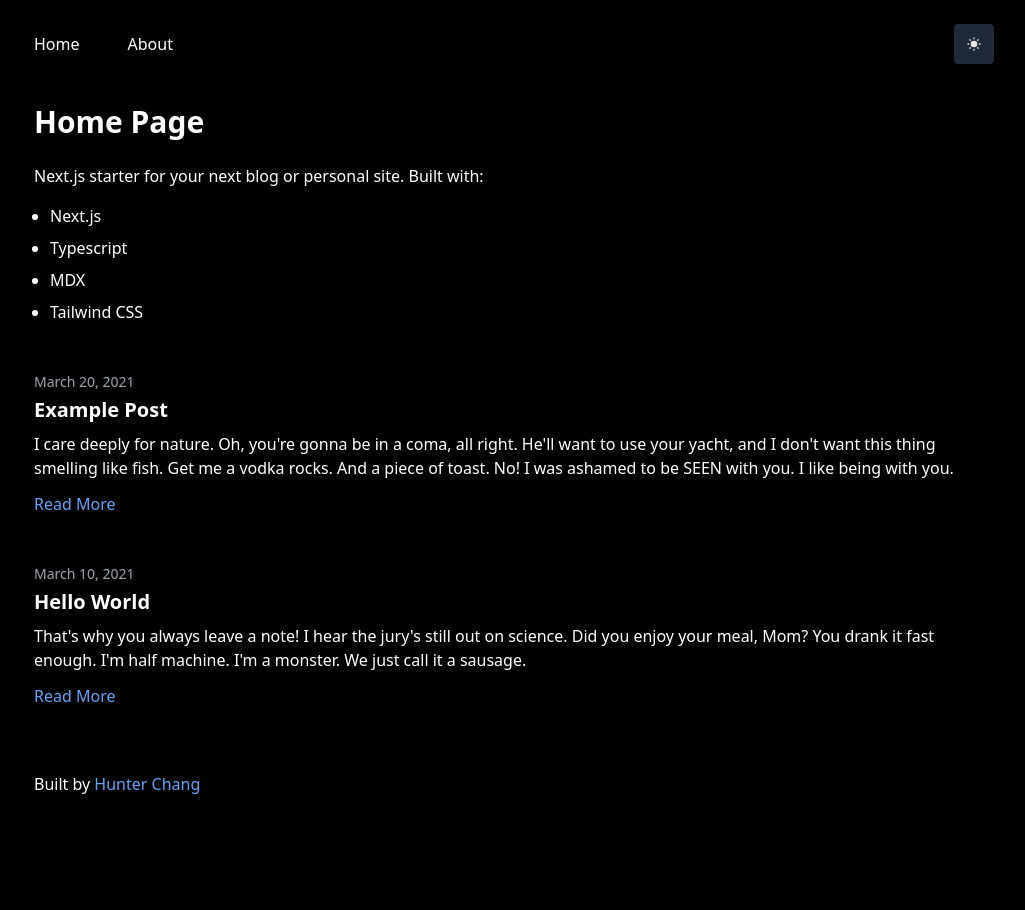
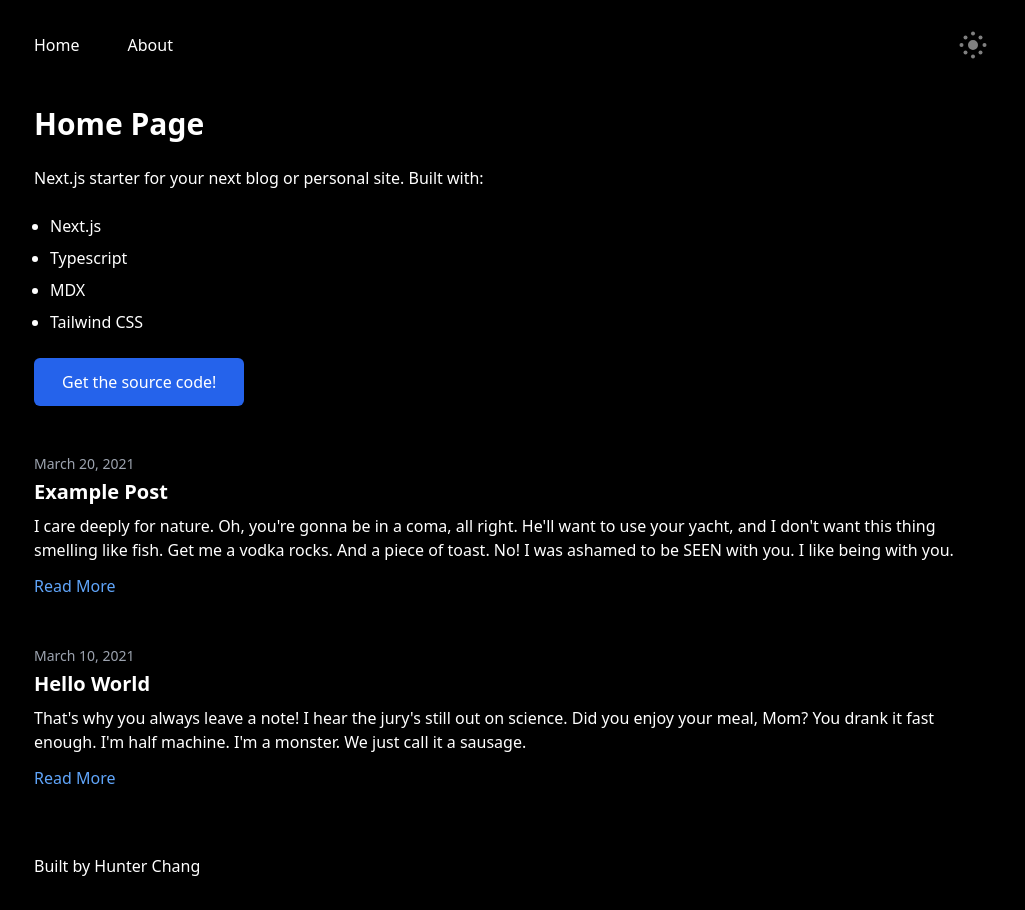
Before and after one commit to ts-ua/Next-Shadcn-boilerplate, a Next.js app: page / in a window 1280 px wide. Shown: the whole page, without its empty margins (126-1151 px from the left). Before the commit the page ends 828 px from the top, so only its background shows below. Built offline with nearby package versions, Linux system fonts and the light colour scheme.

Commit message:
feat(theme): upgrade the theme toggle button

```diff
--- a/components/Layout.tsx
+++ b/components/Layout.tsx
@@ -4,6 +4,7 @@
 import React from 'react';
 import { PostType } from '../types/post';
 import Navigation from './Navigation';
+import ThemeSwitch from './ThemeSwitch';
 
 export interface MetaProps
   extends Pick<PostType, 'date' | 'description' | 'image' | 'title'> {
@@ -65,38 +66,12 @@
         <div className="max-w-5xl px-8 mx-auto">
           <div className="flex items-center justify-between py-6">
             <Navigation />
-            <button
-              aria-label="Toggle Dark Mode"
-              type="button"
-              className="bg-gray-200 dark:bg-gray-800 rounded p-3 h-10 w-10"
-              onClick={() => setTheme(theme === 'dark' ? 'light' : 'dark')}
-            >
-              {mounted && (
-                <svg
-                  xmlns="http://www.w3.org/2000/svg"
-                  viewBox="0 0 24 24"
-                  fill="currentColor"
-                  stroke="currentColor"
-                  className="h-4 w-4 text-gray-800 dark:text-gray-200"
-                >
-                  {theme === 'dark' ? (
-                    <path
-                      strokeLinecap="round"
-                      strokeLinejoin="round"
-                      strokeWidth={2}
-                      d="M12 3v1m0 16v1m9-9h-1M4 12H3m15.364 6.364l-.707-.707M6.343 6.343l-.707-.707m12.728 0l-.707.707M6.343 17.657l-.707.707M16 12a4 4 0 11-8 0 4 4 0 018 0z"
-                    />
-                  ) : (
-                    <path
-                      strokeLinecap="round"
-                      strokeLinejoin="round"
-                      strokeWidth={2}
-                      d="M20.354 15.354A9 9 0 018.646 3.646 9.003 9.003 0 0012 21a9.003 9.003 0 008.354-5.646z"
-                    />
-                  )}
-                </svg>
-              )}
-            </button>
+            {mounted && (
+              <ThemeSwitch
+                isDark={theme === 'dark'}
+                onClick={() => setTheme(theme === 'dark' ? 'light' : 'dark')}
+              />
+            )}
           </div>
         </div>
       </header>
@@ -105,7 +80,13 @@
       </main>
       <footer className="py-8">
         <div className="max-w-5xl px-8 mx-auto">
-          Built by <a href="https://twitter.com/huntarosan">Hunter Chang</a>
+          Built by{' '}
+          <a
+            className="text-gray-900 dark:text-white"
+            href="https://twitter.com/huntarosan"
+          >
+            Hunter Chang
+          </a>
         </div>
       </footer>
     </>
--- /dev/null
+++ b/components/ThemeSwitch.tsx
@@ -0,0 +1,99 @@
+import React from 'react';
+
+/**
+ * Based off of gatsby-theme-novela
+ * https://github.com/narative/gatsby-theme-novela/blob/master/%40narative/gatsby-theme-novela/src/components/Navigation/Navigation.Header.tsx
+ */
+
+type ThemeSwitchProps = {
+  isDark: boolean;
+  onClick: () => void;
+};
+
+const ThemeSwitch = ({ isDark, onClick }: ThemeSwitchProps): JSX.Element => {
+  const color = isDark ? '#fff' : '#000';
+  const maskColor = isDark ? '#000' : '#fff';
+  return (
+    <button
+      className="theme-button"
+      type="button"
+      aria-label="Toggle Dark Mode"
+      onClick={onClick}
+    >
+      <div className="moon-or-sun" />
+      <div className="moon-mask" />
+      <style jsx>{`
+        .theme-button {
+          opacity: 0.5;
+          position: relative;
+          border-radius: 5px;
+          width: 42px;
+          height: 42px;
+          display: flex;
+          align-items: center;
+          justify-content: center;
+          transition: opacity 0.3s ease;
+        }
+        .theme-button:hover {
+          opacity: 1;
+        }
+        .moon-or-sun {
+          position: relative;
+          width: 20px;
+          height: 20px;
+          border-radius: 50%;
+          border: ${isDark ? '4px' : '2px'} solid;
+          border-color: ${color};
+          background: ${color};
+          transform: scale(${isDark ? 0.5 : 1});
+          transition: all 0.45s ease;
+          overflow: ${isDark ? 'visible' : 'hidden'};
+        }
+        .moon-or-sun::before {
+          content: '';
+          position: absolute;
+          right: -9px;
+          top: -9px;
+          height: 20px;
+          width: 20px;
+          border: 2px solid;
+          border-color: ${color};
+          border-radius: 50%;
+          transform: translate(${isDark ? '14px, -14px' : '0, 0'});
+          opacity: ${isDark ? 0 : 1};
+          transition: transform 0.45s ease;
+        }
+        .moon-or-sun::after {
+          content: '';
+          width: 8px;
+          height: 8px;
+          border-radius: 50%;
+          margin: -4px 0 0 -4px;
+          position: absolute;
+          top: 50%;
+          left: 50%;
+          box-shadow: 0 -23px 0 ${color}, 0 23px 0 ${color}, 23px 0 0 ${color},
+            -23px 0 0 ${color}, 15px 15px 0 ${color}, -15px 15px 0 ${color},
+            15px -15px 0 ${color}, -15px -15px 0 ${color};
+          transform: scale(${isDark ? 1 : 0});
+          transition: all 0.35s ease;
+        }
+        .moon-mask {
+          position: absolute;
+          right: 4px;
+          top: 4px;
+          height: 20px;
+          width: 20px;
+          border-radius: 50%;
+          border: 0;
+          background: ${maskColor};
+          transform: translate(${isDark ? '4px, -4px' : '0, 0'});
+          opacity: ${isDark ? 0 : 1};
+          transition: transform 0.45s ease;
+        }
+      `}</style>
+    </button>
+  );
+};
+
+export default ThemeSwitch;
--- a/pages/index.tsx
+++ b/pages/index.tsx
@@ -15,12 +15,19 @@
     <Layout>
       <h1>Home Page</h1>
       <p>Next.js starter for your next blog or personal site. Built with:</p>
-      <ul className="list-disc pl-4">
+      <ul className="list-disc pl-4 my-6">
         <li>Next.js</li>
         <li className="mt-2">Typescript</li>
         <li className="mt-2">MDX</li>
         <li className="mt-2">Tailwind CSS</li>
       </ul>
+
+      <a
+        href="https://github.com/ChangoMan/nextjs-typescript-mdx-blog"
+        className="inline-block px-7 py-3 rounded-md text-white dark:text-white bg-blue-600 hover:bg-blue-700 hover:text-white dark:hover:text-white"
+      >
+        Get the source code!
+      </a>
 
       {posts.map((post) => (
         <article key={post.slug} className="mt-12">
```
